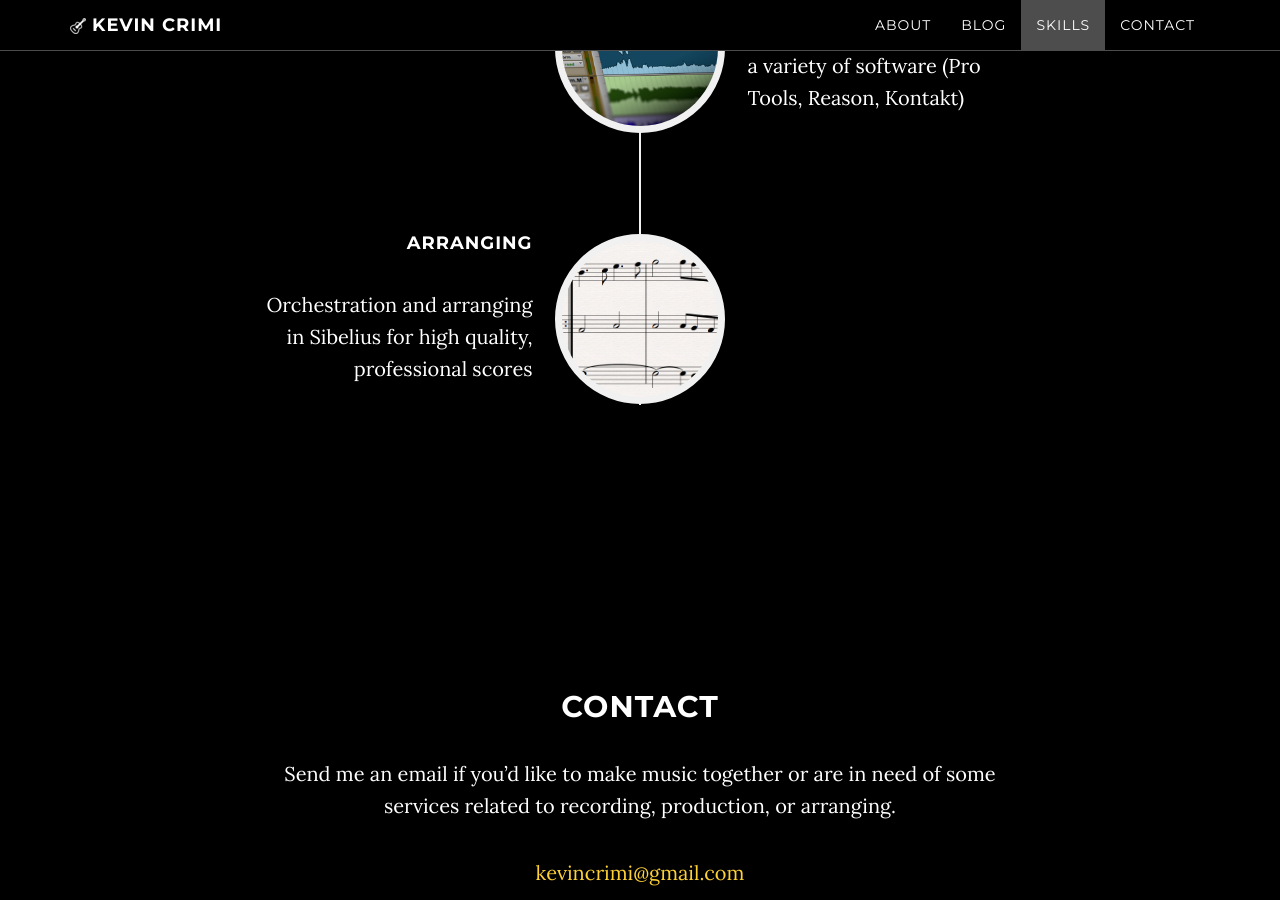
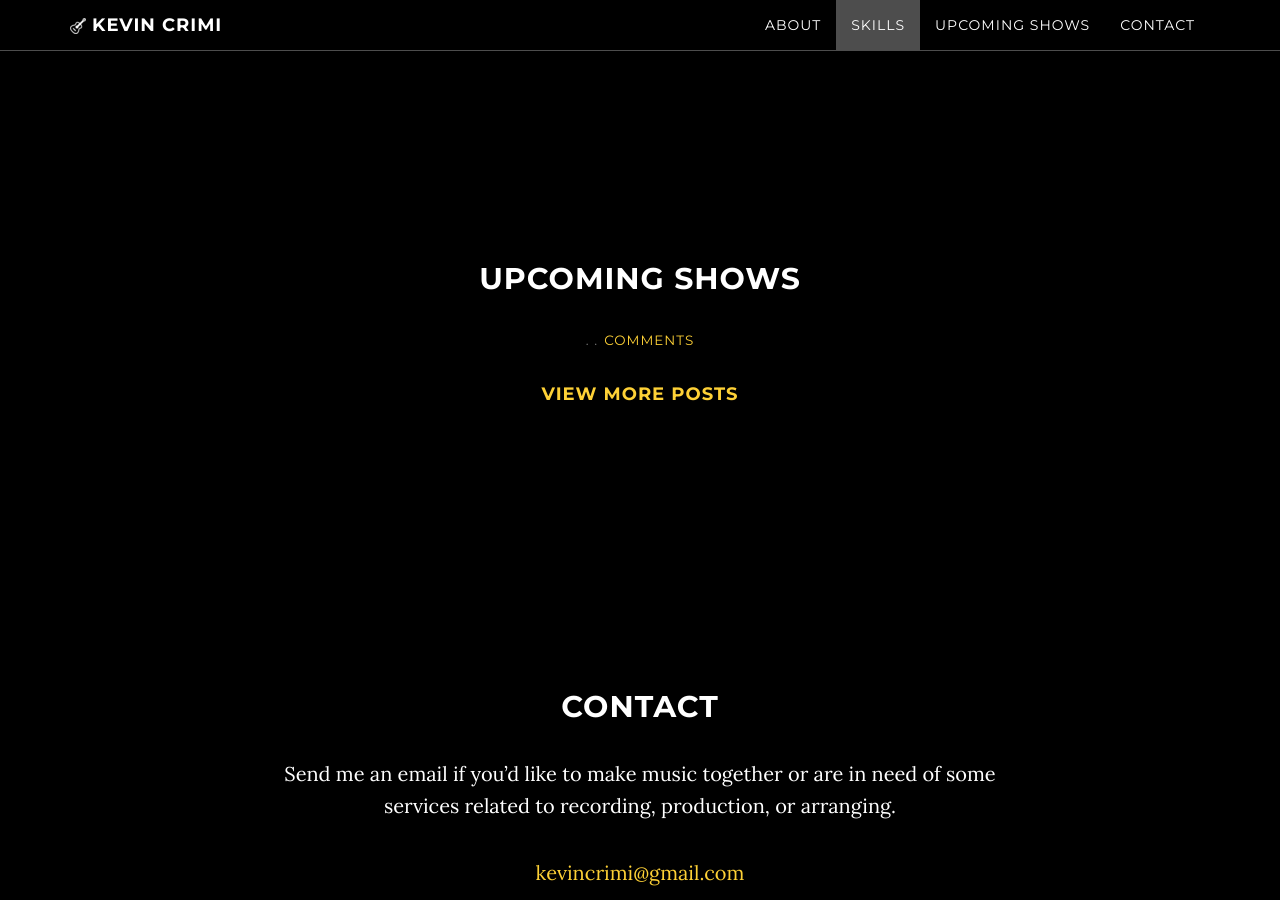
Before and after one commit to kcrimi/wedding_site, a Jekyll site: the page built from index.html, in a window 1280 px wide and 900 px high, scrolled down 3302 px. Built offline with Jekyll 4.4.1, drawn with Linux system fonts in a browser that asks for light colours; nearby versions of some CDN libraries; comment, search, counter and statistics services are not loaded; some of the changed text lies outside the part shown.

Commit message:
Reorder pages, rename nav

```diff
--- a/_config.yml
+++ b/_config.yml
@@ -125,10 +125,15 @@ social:
 # In the default page it will point to the preview of the last post
 
 pages_list:
-  About: 'about'
-  Blog: 'blog'
-  Skills: 'skills'
-  Contact: 'contact'
+  - name: 'about'
+    nav: True
+  - name: 'skills'
+    nav: True
+  - name: 'upcoming-shows'
+    display: 'upcoming shows'
+    nav: True
+  - name: 'contact'
+    nav: True
 
 # Pagination path
 paginate_path: "blog/page:num"
--- a/_includes/header.html
+++ b/_includes/header.html
@@ -10,7 +10,7 @@
                     <h1 class="brand-heading">&nbsp;</h1>
                     <span class="intro-text">{{ content }}</span>
                     <h5>&nbsp;</h5>
-                    <!--<a href="#{{ site.pages_list['About'] }}" class="page-scroll">
+                    <!--<a href="#{{ site.pages_list['About'].name }}" class="page-scroll">
                       <img class="img-me" src="{{site.baseurl}}{{ site.me-img }}" alt="">
                     </a>-->
                 </div>
--- a/_includes/navigation.html
+++ b/_includes/navigation.html
@@ -27,9 +27,15 @@
 
                   <!-- Scroll to section for each page in index -->
                   {% for p in site.pages_list %}
-                    <li>
-                      <a class="page-scroll" href="#{{ p[1] }}"> {{ p[0] }} </a>
-                    </li>
+                    {% if p.nav %}
+                      <li>
+                      {% if p.display %}
+                        <a class="page-scroll" href="#{{ p.name }}"> {{ p.display }} </a>
+                      {% else %}
+                        <a class="page-scroll" href="#{{ p.name }}"> {{ p.name }} </a>
+                      {% endif %}
+                      </li>
+                    {% endif %}
                   {% endfor %}
 
                 {% else %}
--- a/_layouts/index.html
+++ b/_layouts/index.html
@@ -12,15 +12,19 @@
 
     {% include header.html %}
 
+    {% for p in site.pages_list %}
+
       {% for page in site.pages %}
+
+        {% if p.name == page.section-type %}
 
           {% if page.section-type == "about" %}
 
             {% include about.html %}
 
-      {% elsif page.section-type == "latest-post" %}
+          {% elsif page.section-type == "upcoming-shows" %}
 
-        {% include latest-post.html %}
+            {% include upcoming-shows.html %}
 
           {% elsif page.section-type == "skills" %}
 
@@ -32,6 +36,10 @@
 
           {% endif %}
 
+        {% endif %}
+
+      {% endfor %}
+
     {% endfor %}
 
     {% include footer.html %}
--- a/blog.html
+++ /dev/null
@@ -1,4 +0,0 @@
----
-section-type: latest-post
----
-## blog
--- /dev/null
+++ b/upcoming-shows.html
@@ -0,0 +1,4 @@
+---
+section-type: upcoming-shows
+---
+## upcoming shows
```
Also changed, not shown: _includes/career.html (deleted, +0 -45 lines), _includes/upcoming-shows.html (renamed from _includes/latest-post.html). Lines whose indentation alone changed are shown as unchanged.
